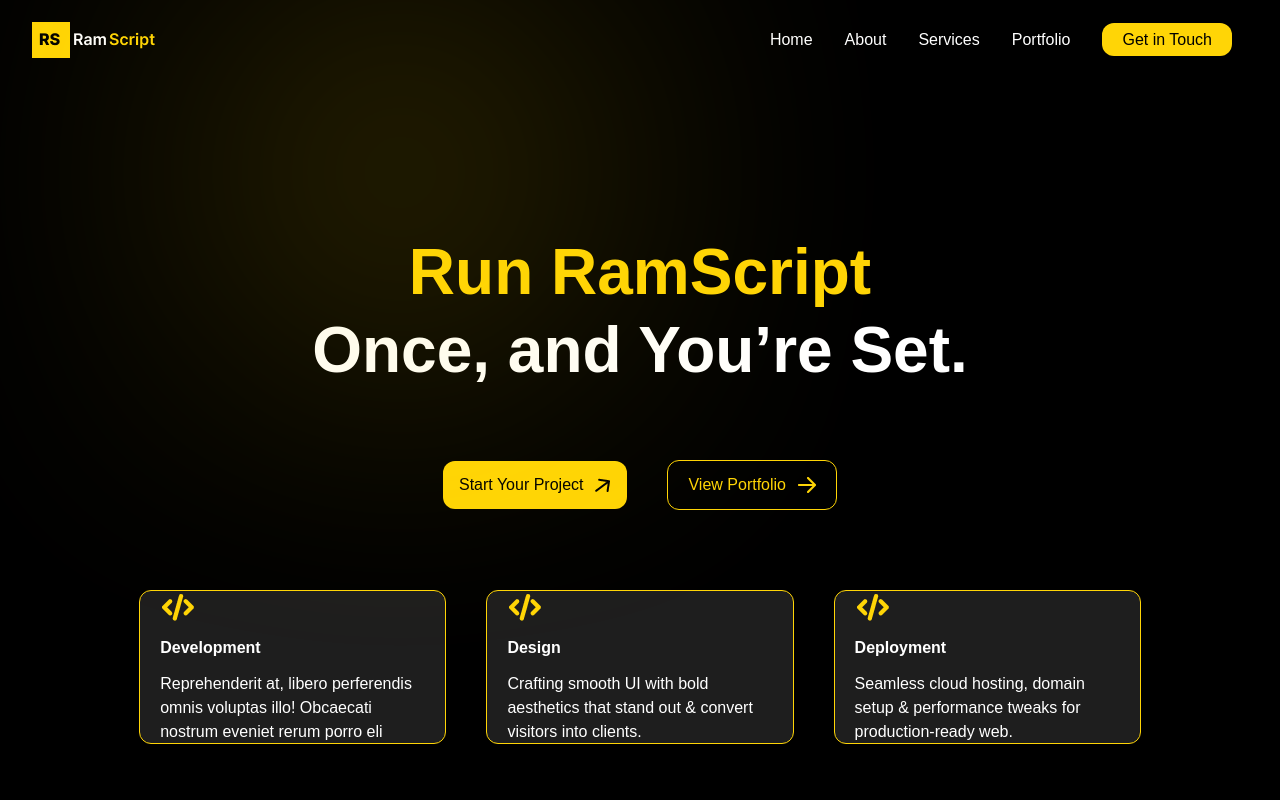
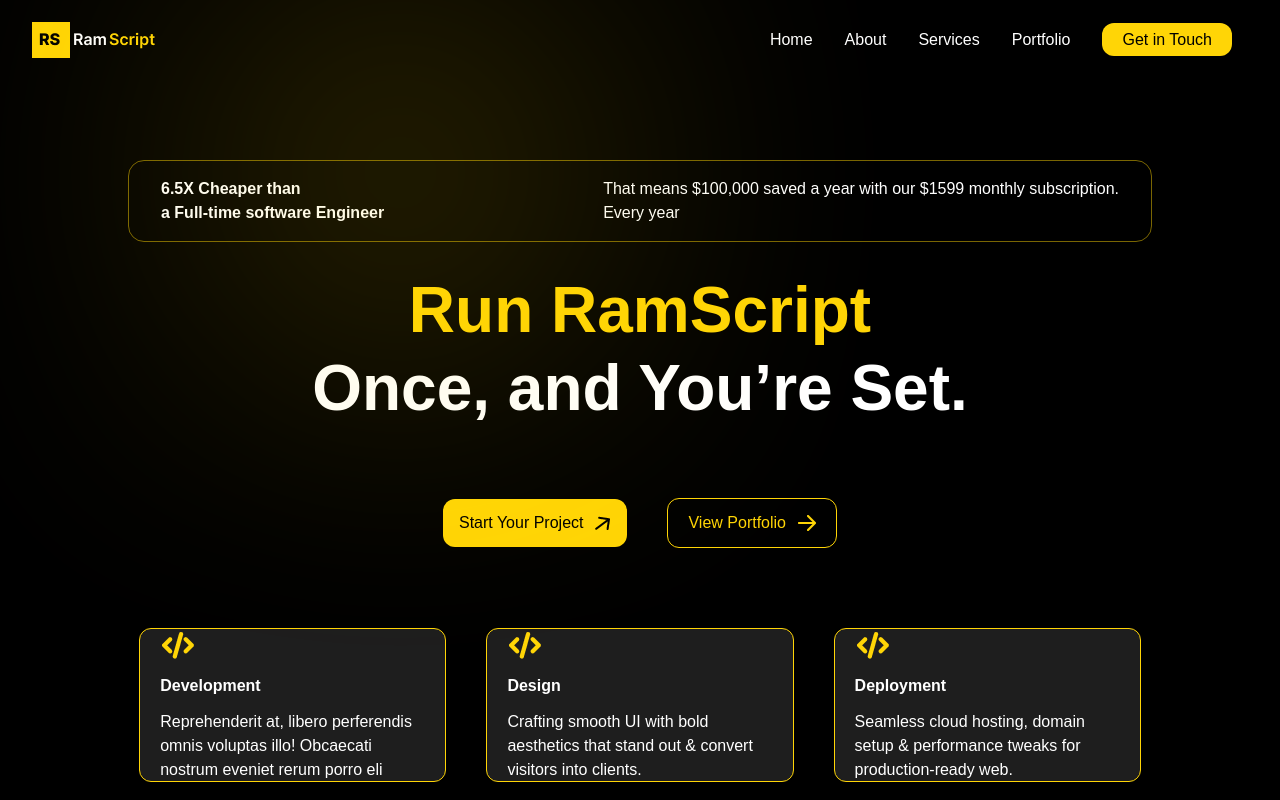
Before and after one commit to sanket5257/ramscript, a Next.js app: page / in a window 1280 px wide. Shown: the top 800 px of the page. Built offline with nearby package versions, Linux system fonts and the light colour scheme.

Commit message:
hero section updated

```diff
--- a/src/app/Hero.jsx
+++ b/src/app/Hero.jsx
@@ -42,16 +42,22 @@ const moveBlurRandomly = () => {
 
       {/* 🔴 Hero Section */}
       <div className="bg-black min-h-screen flex items-center justify-center relative">
+
         <div
           id="main"
-          className="absolute top-[18%] w-full px-4 flex flex-col items-center justify-center text-center"
+          className="absolute top-[10%] w-full px-4 flex flex-col items-center justify-center text-center"
         >
+          <div className='border border-[#ffd60679] px-8 py-4 rounded-2xl text-white mb-5 opacity-0 animate-fadeUp animation-delay-[600ms] flex justify-between items-center gap-2 w-full max-w-5xl'>
+            <h1 className='font-bold text-left'>6.5X Cheaper than <br /> a Full-time software Engineer</h1>
+            <h1 className='font-medium text-left'>That means $100,000 saved a year with our $1599 monthly subscription. <br /> Every year</h1>
+          </div>
           <h1 className="text-[8vw] md:text-[5vw] font-bold text-[#FFD506] opacity-0 animate-fadeUp animate-type animation-delay-[200ms]">
             Run RamScript
           </h1>
           <h1 className="text-[8vw] md:text-[5vw] font-bold text-[#FFFFFF] leading-15 opacity-0 animate-fadeUp animation-delay-[400ms]">
             Once, and You’re Set.
           </h1>
+
 
           {/* 🔗 Buttons */}
           <div className="mt-20 flex flex-col md:flex-row justify-center items-center gap-10 w-full max-w-3xl">
```
